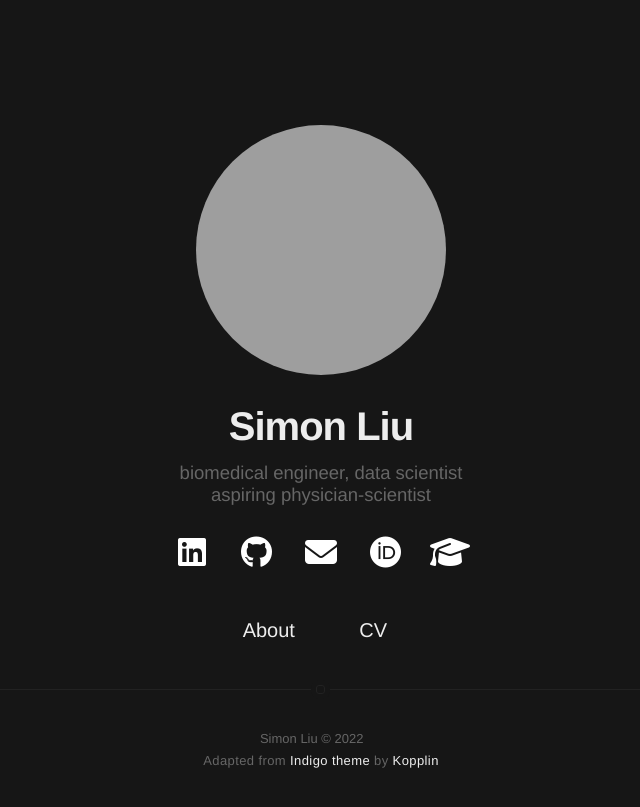
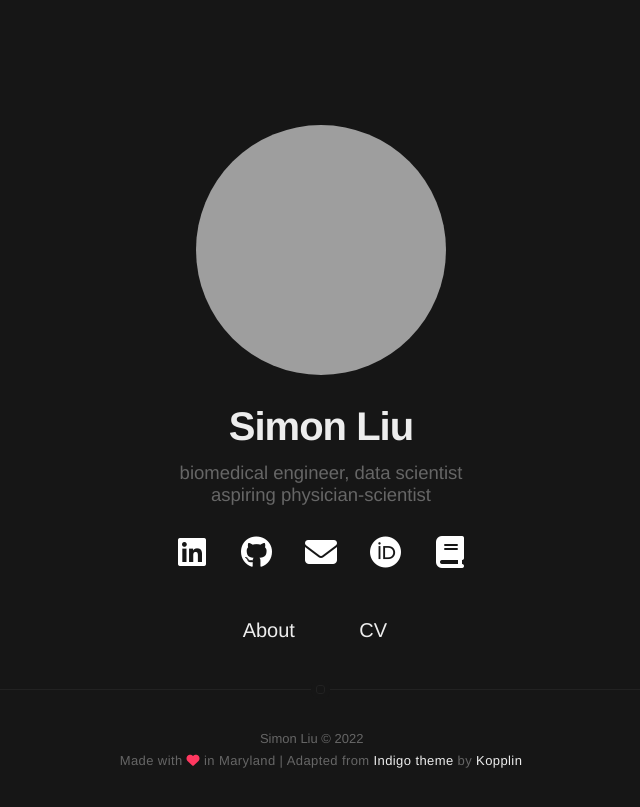
Before and after one commit to simonliu99/simonliu99.github.io, a Jekyll site: the page built from index.html, in a window 1280 px wide. Shown: the top 807 px of the page, without its empty margins (319-959 px from the left). Built offline with Jekyll 4.4.1, drawn with Linux system fonts in a browser that asks for light colours; nearby versions of some CDN libraries; comment, search, counter and statistics services are not loaded.

Commit message:
Enable social labels and tweak icons

```diff
--- a/_includes/footer.html
+++ b/_includes/footer.html
@@ -7,7 +7,7 @@
         </svg>
     </a>
 
-    <p class="extra">Adapted from
+    <p class="extra">Made with <i class="fa-solid fa-heart" style="color:#ff3860"></i> in Maryland | Adapted from
         <a class="link" href="https://github.com/sergiokopplin/indigo">Indigo theme</a>
         by
         <a class="link" href="https://github.com/sergiokopplin/indigo">Kopplin</a>
--- a/_includes/social-links.html
+++ b/_includes/social-links.html
@@ -44,8 +44,8 @@
     {% endif %}
 
     {% if site.google-scholar %}
-        <a class="link" data-title="{{ site.google-scholar }}" href="{{ site.google-scholar }}" target="_blank"  rel="noopener">
-            <i class="fa-solid fa-graduation-cap fa-2x"></i>
+        <a class="link" data-title="{{ site.google-scholar }}" href="{{ site.google-scholar }}" target="_blank"  rel="noopener" title="Google Scholar">
+            <i class="fa-solid fa-book fa-2x"></i>
         </a>
     {% endif %}
 </div>
--- a/_sass/components/social-links.sass
+++ b/_sass/components/social-links.sass
@@ -13,49 +13,49 @@
                 transition: all .2s ease-in-out
                 color: $alpha // originally $delta
 
-        // &:hover:before
-        //     opacity: 1
-        //     display: inline-block
-        //     transform: translate3d(0,0,0)
-        //     white-space: nowrap
-        //
-        // &:before
-        //     content: attr(data-title)
-        //     display: none
-        //     position: absolute
-        //     bottom: -34px
-        //     left: -6px
-        //     margin: 0 auto
-        //     font-size: 13px
-        //     padding: 3px 10px
-        //     background: $beta
-        //     color: $epsilon // originally #fff
-        //     border-radius: 2px
-        //     height: 22px
-        //     line-height: 22px
-        //     opacity: 0
-        //     transition: opacity 150ms linear, transform 150ms linear, -webkit-transform 150ms linear
-        //     transform: translate3d(0,-8px,0)
-        //     z-index: 99
-        //
-        // &:after
-        //     content: ""
-        //     position: absolute
-        //     top: 35px
-        //     left: 13px
-        //     width: 0
-        //     height: 0
-        //     border-left: 5px solid transparent
-        //     border-right: 5px solid transparent
-        //     border-bottom: 6px solid $beta
-        //     opacity: 0
-        //     transition: opacity 150ms linear, transform 150ms linear, -webkit-transform 150ms linear
-        //     transform: translate3d(0,-8px,0)
-        //     z-index: 100
-        //
-        // &:hover:after
-        //     opacity: 1
-        //     transform: translate3d(0,0,0)
+        &:hover:before
+            opacity: 1
+            display: inline-block
+            transform: translate3d(0,0,0)
+            white-space: nowrap
+
+        &:before
+            content: attr(title)
+            display: none
+            position: absolute
+            bottom: -34px
+            left: -6px
+            margin: 0 auto
+            font-size: 13px
+            padding: 3px 10px
+            background: $beta
+            color: $epsilon // originally #fff
+            border-radius: 2px
+            height: 22px
+            line-height: 22px
+            opacity: 0
+            transition: opacity 150ms linear, transform 150ms linear, -webkit-transform 150ms linear
+            transform: translate3d(0,-8px,0)
+            z-index: 99
+
+        &:after
+            content: ""
+            position: absolute
+            top: 35px
+            left: 13px
+            width: 0
+            height: 0
+            border-left: 5px solid transparent
+            border-right: 5px solid transparent
+            border-bottom: 6px solid $beta
+            opacity: 0
+            transition: opacity 150ms linear, transform 150ms linear, -webkit-transform 150ms linear
+            transform: translate3d(0,-8px,0)
+            z-index: 100
+
+        &:hover:after
+            opacity: 1
+            transform: translate3d(0,0,0)
 
     > svg
         transition: all ease-in-out .2s
```
